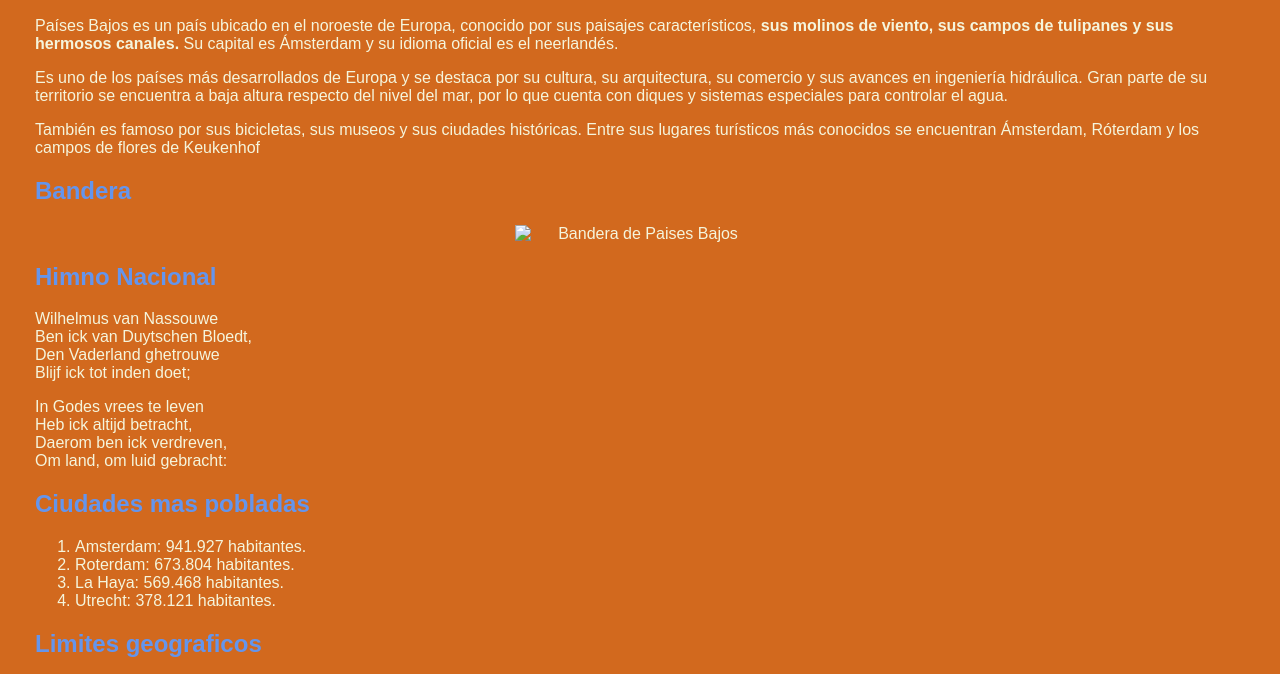
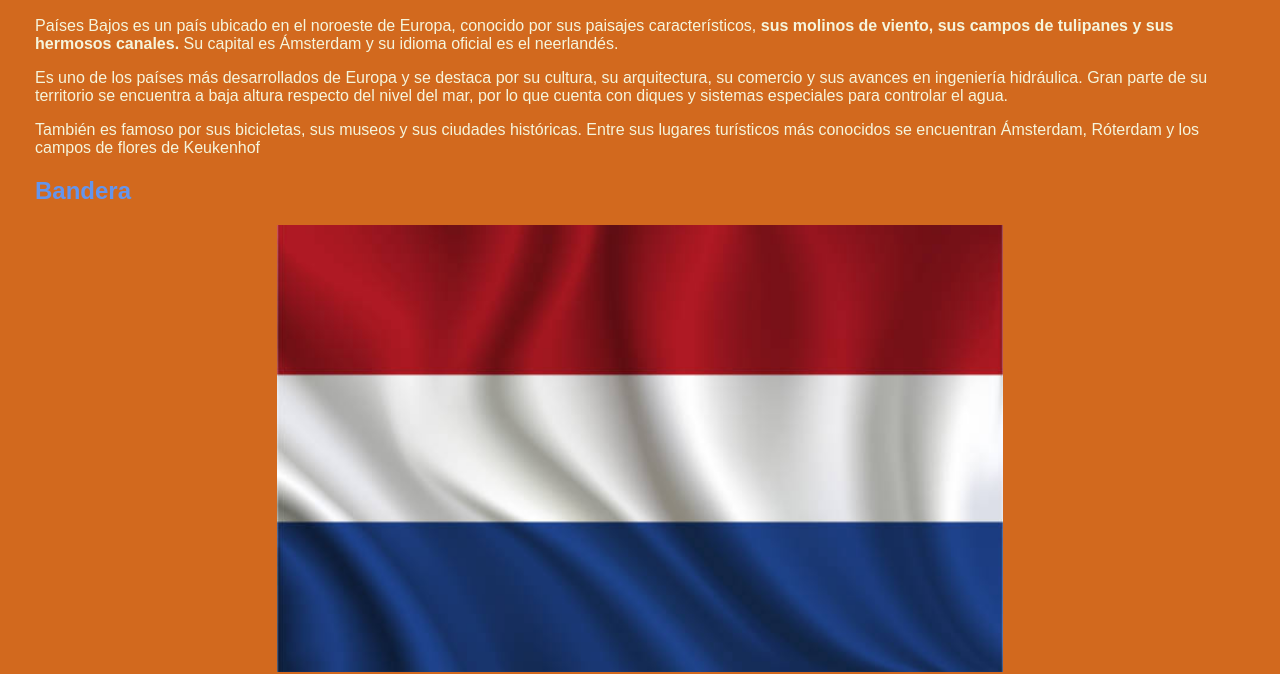
Before and after one commit to nataliohertelle-commits/trabajo-practico-1, a plain HTML site: page index.html in a window 1280 px wide. Shown: the part 146-820 px from the top of the page. Drawn offline with Linux system fonts and the light colour scheme; files whose address does not match are found by name.

Commit message:
Update index.html

```diff
--- a/index.html
+++ b/index.html
@@ -15,7 +15,7 @@
         <p>También es famoso por sus bicicletas, sus museos y sus ciudades históricas. Entre sus lugares turísticos más conocidos se encuentran Ámsterdam, Róterdam y los campos de flores de Keukenhof</p>
         <h2>Bandera</h2>
         <div class="contenedor-bandera">
-        <img src="IMAGENES/Bandera_img.jpg"
+        <img src="Bandera_img.jpg"
         alt="Bandera de Paises Bajos">
         </div>
         <H2>Himno Nacional</H2>
```
